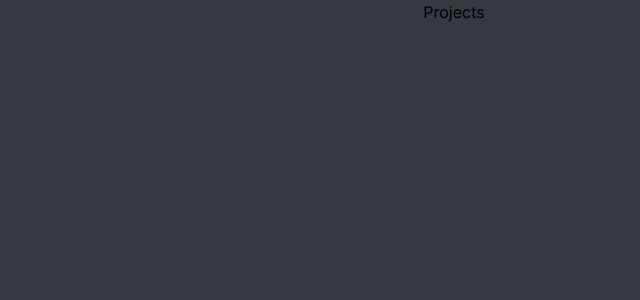
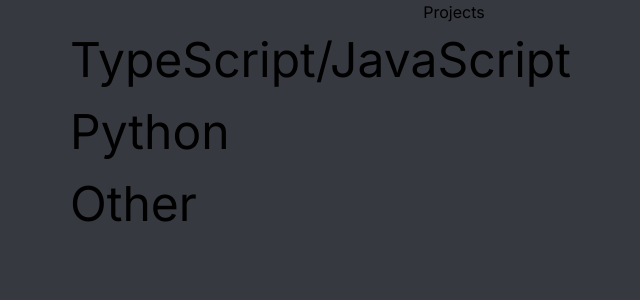
Before and after one commit to dylanvu/dylanvu.github.io, a Next.js app in the folder dylanvu-portfolio/: page /projects in a window 1280 px wide. Shown: the top 300 px of the page, without its empty margins (186-826 px from the left). Built offline with nearby package versions, Linux system fonts and the light colour scheme; a web font is replaced by a local one.

Commit message:
got routing down

```diff
--- a/dylanvu-portfolio/src/app/page.tsx
+++ b/dylanvu-portfolio/src/app/page.tsx
@@ -3,12 +3,25 @@ import { useEffect } from 'react'
 import Contributions from '../components/Contributions'
 import Header from '../components/Header'
 import Navbar from '../components/Navbar'
-import NavigationGroup from '../components/NavigationGroup'
+import NavigationGroup, { navigationObject } from '../components/NavigationGroup'
 import ParticlesBg from '../components/ParticlesBg'
 
 export default function Home() {
 
-  const sections = ["About", "Projects", "Resume & Socials"]
+  const sections: navigationObject[] = [
+    {
+      displaySection: "About",
+      urlSegment: "about"
+    },
+    {
+      displaySection: "Projects",
+      urlSegment: "projects"
+    },
+    {
+      displaySection: "Resume & Socials",
+      urlSegment: "resume-socials"
+    }
+  ]
 
   return (
     <div className="main">
--- a/dylanvu-portfolio/src/app/projects/page.tsx
+++ b/dylanvu-portfolio/src/app/projects/page.tsx
@@ -1,8 +1,26 @@
+import NavigationGroup, { navigationObject } from "@/components/NavigationGroup"
+
 export default function Projects() {
-
+    const sections: navigationObject[] = [
+        {
+            displaySection: "TypeScript/JavaScript",
+            urlSegment: "ts-js"
+        },
+        {
+            displaySection: "Python",
+            urlSegment: "python"
+        },
+        {
+            displaySection: "Other",
+            urlSegment: "other"
+        }
+    ]
     return (
         <div>
-            Projects
+            <div>
+                Projects
+            </div>
+            <NavigationGroup sections={sections} />
         </div>
     )
 }
--- a/dylanvu-portfolio/src/components/NavigationGroup.tsx
+++ b/dylanvu-portfolio/src/components/NavigationGroup.tsx
@@ -1,16 +1,25 @@
+'use client'
 
 import "../styles/navigation-group.css";
+import Link from "next/link";
+import { usePathname } from 'next/navigation'
+import { useEffect } from "react";
 
+export interface navigationObject {
+    displaySection: string; // what will be displayed to the user
+    urlSegment: string; // the actual url
+}
 export interface navigationViewProps {
-    sections: string[];
+    sections: navigationObject[];
 }
 export default function NavigationGroup(props: navigationViewProps) {
-
+    // use pathname to dynamically link to different subsections
+    const pathName = usePathname();
     return (
         <div className="navigation-group">
             {props.sections.map((section) =>
                 <div className="navigation-link">
-                    <span className="navigation-link-underline">{section}</span>
+                    <span className="navigation-link-underline"><Link href={pathName == "/" ? `${section.urlSegment}` : `${pathName}/${section.urlSegment}`} >{section.displaySection}</Link></span>
                 </div>
             )}
         </div>
```
